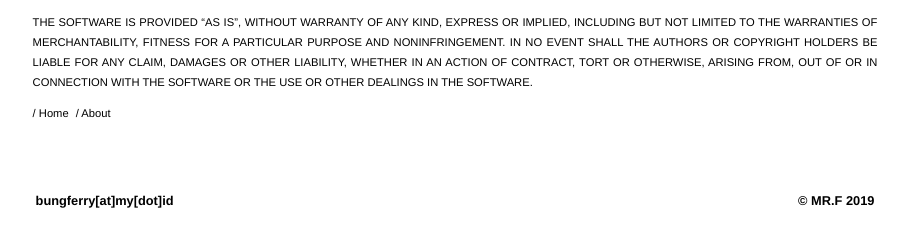
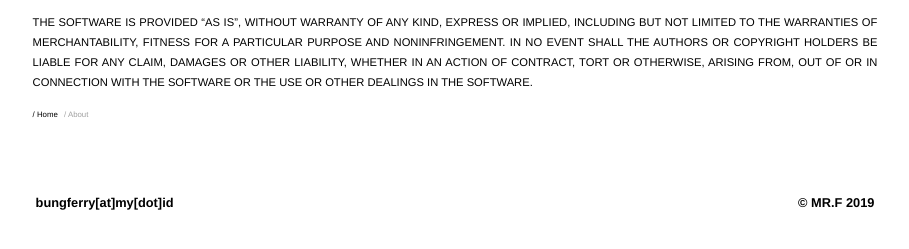
Before and after one commit to bungferry/bloggue, a Jekyll site: the page built from about.html, in a window 1280 px wide. Shown: the part 355-604 px from the top of the page, without its empty margins (185-1094 px from the left). Built offline with Jekyll 4.4.1, drawn with Linux system fonts in a browser that asks for light colours; comment, search, counter and statistics services are not loaded.

Commit message:
Update style.css

```diff
--- a/css/style.css
+++ b/css/style.css
@@ -517,3 +517,9 @@ a.about:hover{
     font-size:0;
     line-height:0;
 }
+
+.tags {
+  display: inline-block;
+  font-size: .7em;
+  color: #A0A0A0;
+}
```
